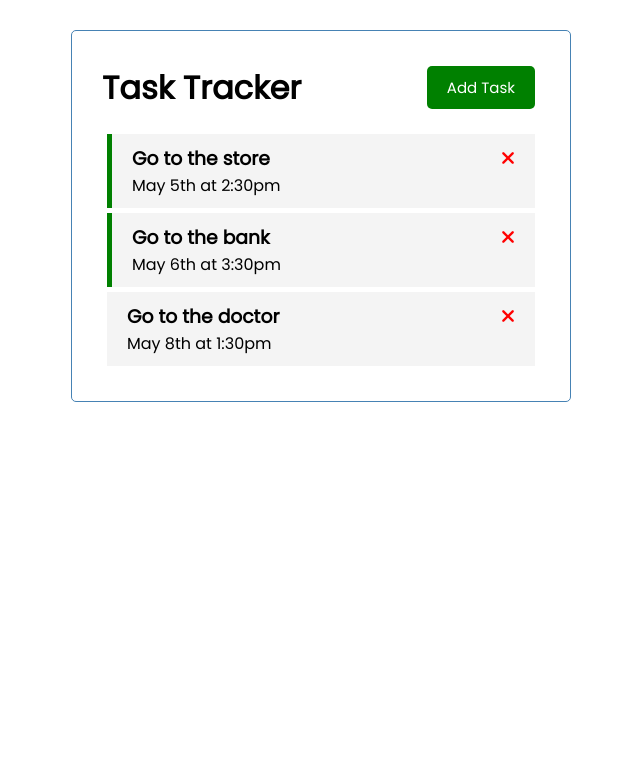
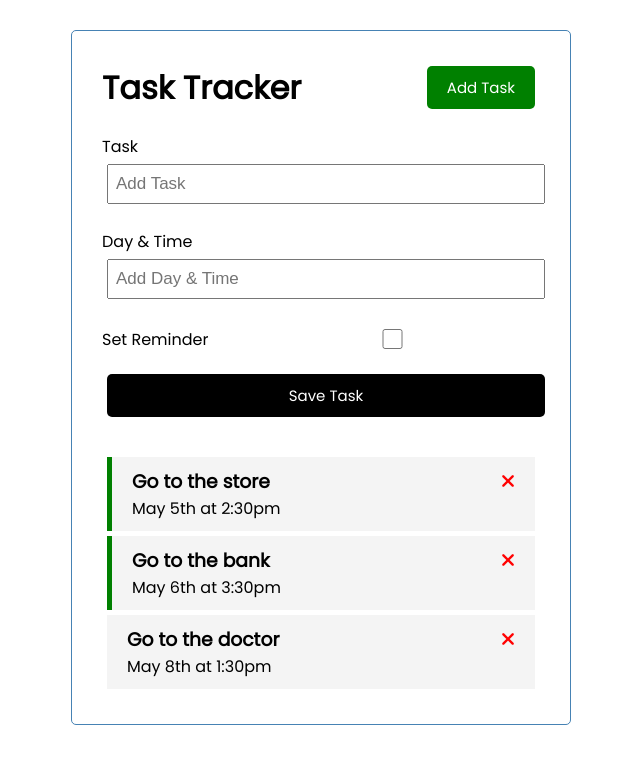
Before and after one commit to gunmentoy/vue-task-tracker, a Vue app: page / in a window 1280 px wide. Shown: the top 764 px of the page, without its empty margins (319-959 px from the left). Built offline with nearby package versions, Linux system fonts and the light colour scheme.

Commit message:
added a form to add task and worked with v-model

```diff
--- a/src/App.vue
+++ b/src/App.vue
@@ -1,6 +1,7 @@
 <template>
   <div class="container">
     <Header title="Task Tracker" />
+    <AddTask @add-task="addTask" />
     <Tasks @toggle-reminder="toggleReminder" @delete-task="deleteTask" :tasks="tasks" />
   </div>
 </template>
@@ -8,12 +9,14 @@
 <script>
 import Header from './components/Header';
 import Tasks from './components/Tasks';
+import AddTask from './components/AddTask';
 
 export default {
   name: 'App',
   components: {
     Header,
     Tasks,
+    AddTask,
   },
   data() {
     return {
@@ -21,10 +24,15 @@
     };
   },
   methods: {
+    addTask(task) {
+      this.tasks = [...this.tasks, task]
+    },
+
     deleteTask(id) {
       if (confirm('Are you sure you want to delete this task?'))
         this.tasks = this.tasks.filter((task) => task.id !== id);
     },
+
     toggleReminder(id) {
       this.tasks = this.tasks.map((task) => (task.id === id ? { ...task, reminder: !task.reminder } : task));
     }
--- /dev/null
+++ b/src/components/AddTask.vue
@@ -0,0 +1,93 @@
+<template>
+  <form @submit="onSubmit" class="add-form">
+    <div class="form-control">
+      <label>Task</label>
+      <input type="text" v-model="text" name="text" placeholder="Add Task" />
+    </div>
+    <div class="form-control">
+      <label>Day & Time</label>
+      <input type="text" v-model="day" name="day" placeholder="Add Day & Time" />
+    </div>
+    <div class="form-control form-control-check">
+      <label>Set Reminder</label>
+      <input type="checkbox" v-model="reminder" name="reminder" />
+    </div>
+
+    <input type="submit" value="Save Task" class="btn btn-block" />
+  </form>
+</template>
+
+<script>
+export default {
+  name: 'AddTask',
+  data() {
+    return {
+      text: '',
+      day: '',
+      reminder: false,
+    }
+  },
+  methods: {
+    onSubmit(e) {
+      e.preventDefault();
+
+      if (!this.text) {
+        alert('Please add a task');
+        return;
+      }
+
+      const newTask = {
+        id: Math.floor(Math.random() * 100000),
+        text: this.text,
+        day: this.day,
+        reminder: this.reminder,
+      }
+
+      this.$emit('add-task', newTask);
+
+      this.text = '';
+      this.day = '';
+      this.reminder = false;
+
+    }
+  }
+}
+
+</script>
+
+<style scoped>
+.add-form {
+  margin-bottom: 40px;
+}
+
+.form-control {
+  margin: 20px 0;
+}
+
+.form-control label {
+  display: block;
+}
+
+.form-control input {
+  width: 100%;
+  height: 40px;
+  margin: 5px;
+  padding: 3px 7px;
+  font-size: 17px;
+}
+
+.form-control-check {
+  display: flex;
+  align-items: center;
+  justify-content: space-between;
+}
+
+.form-control-check label {
+  flex: 1;
+}
+
+.form-control-check input {
+  flex: 2;
+  height: 20px;
+}
+</style>
```
